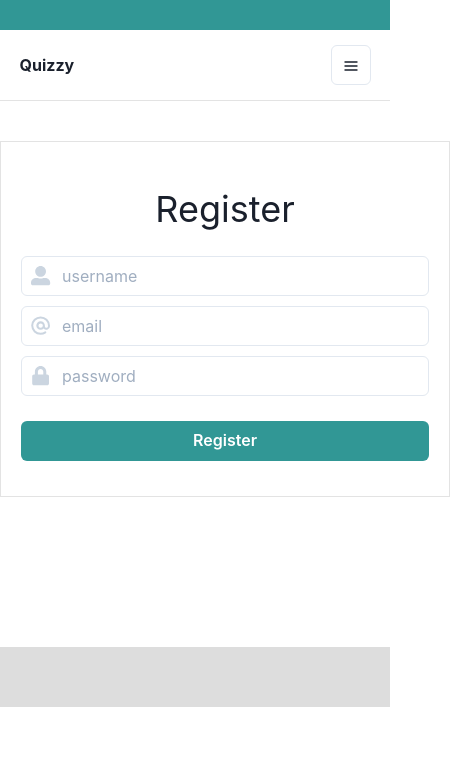
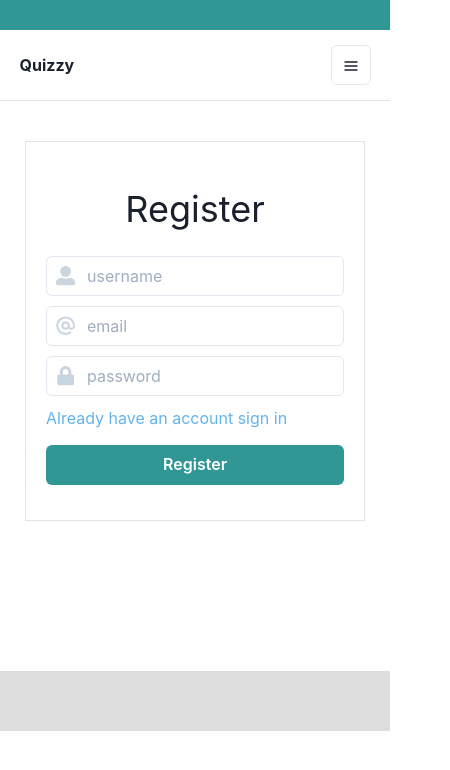
Before and after one commit to devferno/quizzapp, a React (Create React App) app in the folder client/: page /register in a window 390 px wide. Shown: the top 770 px of the page, 450 px wide, since content can reach past the window. Built offline with nearby package versions, Linux system fonts and the light colour scheme.

Commit message:
responsive stuff

```diff
--- a/client/src/components/Login.js
+++ b/client/src/components/Login.js
@@ -26,10 +26,10 @@ const Login = () => {
   };
   return (
     <Box
+      width={{ base: "340px", md: "450px" }}
       style={{
         margin: "40px auto",
         padding: "20px",
-        width: "450px",
         border: "solid 1px #e3e3e3",
       }}
     >
--- a/client/src/components/Register.js
+++ b/client/src/components/Register.js
@@ -11,7 +11,7 @@ import { AtSignIcon } from "@chakra-ui/icons";
 import { FaUserAlt, FaLock } from "react-icons/fa";
 import axios from "axios";
 import { useState } from "react";
-import { useNavigate } from "react-router-dom";
+import { useNavigate, Link } from "react-router-dom";
 
 const Register = () => {
   const [user, setUser] = useState({ name: "", email: "", password: "" });
@@ -25,10 +25,11 @@ const Register = () => {
   };
   return (
     <Box
+      width={{ base: "340px", md: "450px" }}
       style={{
         margin: "40px auto",
         padding: "20px",
-        width: "450px",
+
         border: "solid 1px #e3e3e3",
       }}
     >
@@ -82,6 +83,9 @@ const Register = () => {
           onChange={handleChange}
         />
       </InputGroup>
+      <Text color="blue.300">
+        Already have an account <Link to="/signin">sign in</Link>
+      </Text>
       <Button
         type="submit"
         style={{ margin: "15px 0" }}
```
